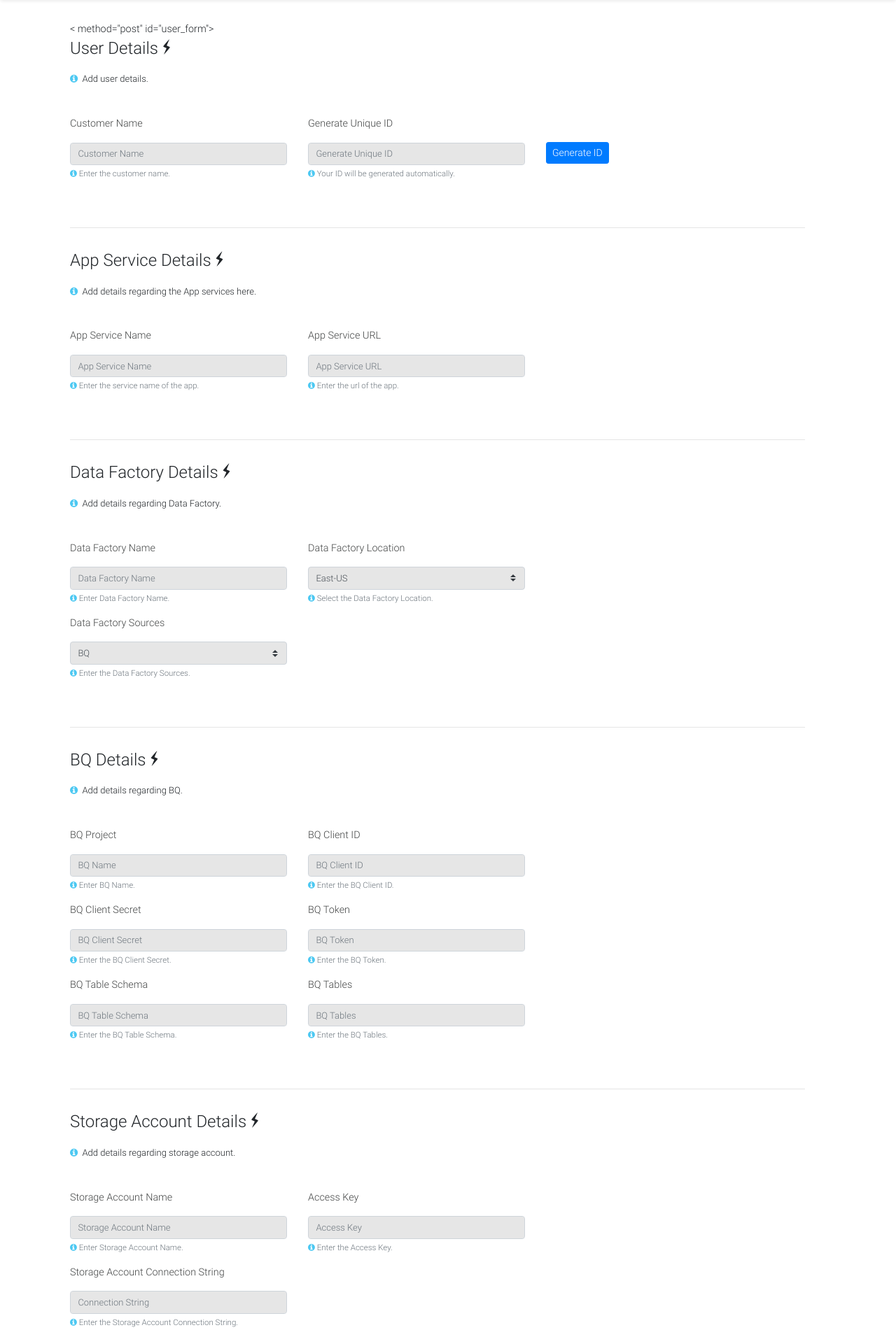
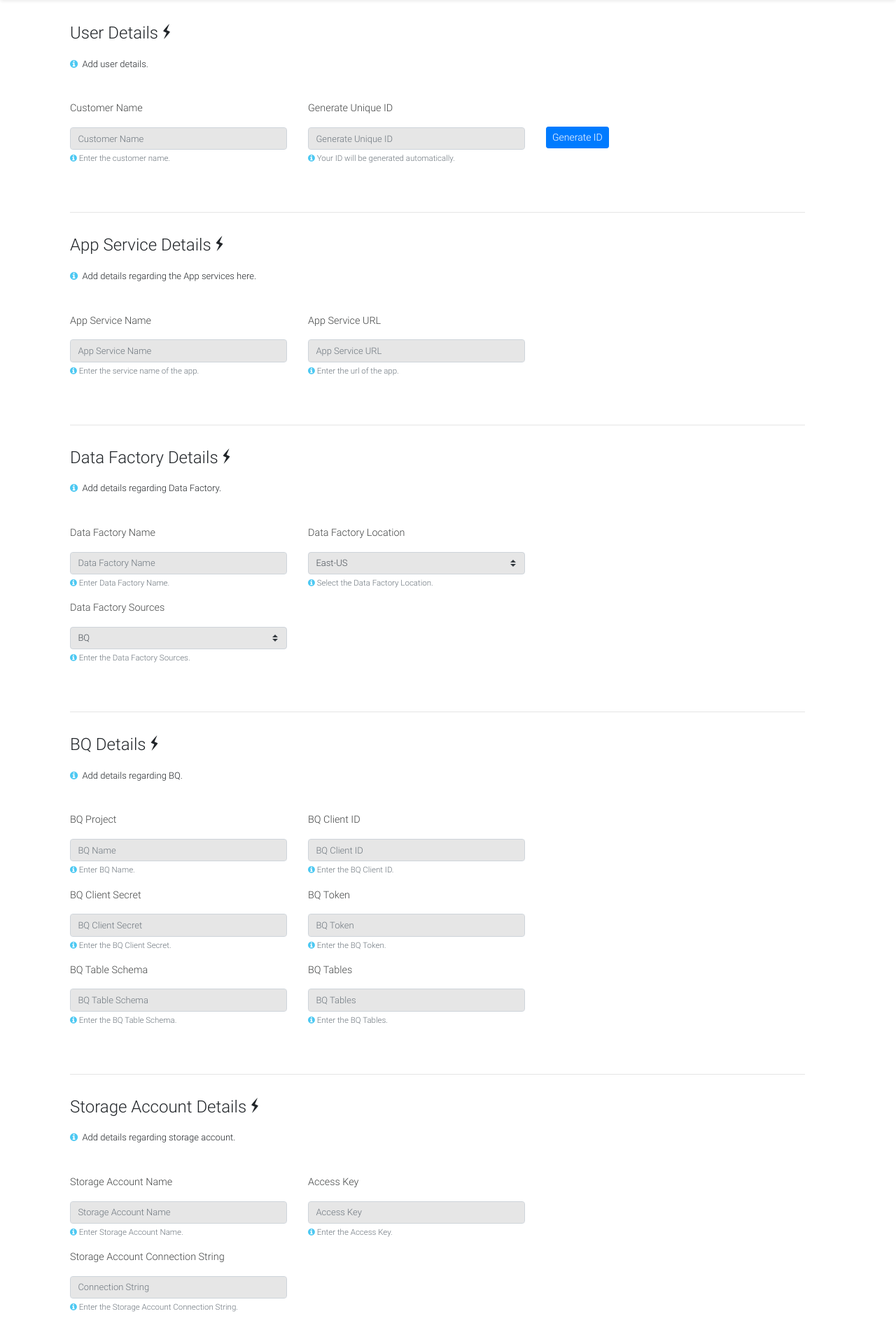
Before and after one commit to Prateekagarwal9/supplychain_app_ui, a Django app: page / in a window 1280 px wide. Shown: the part 69-1970 px from the top of the page at 70% size. Run offline with Django 3.2, Linux system fonts and the light colour scheme; some libraries are stand-ins or nearby versions.

Commit message:
form add

```diff
--- a/azure_blob_app/templates/index.html
+++ b/azure_blob_app/templates/index.html
@@ -39,7 +39,7 @@
     <div class="container">
         <div class="row">
             <div class="col-md-12">
-                < method="post" id="user_form">
+                <form method="post" id="user_form">
                     {% csrf_token %}
                     <!-- User Details -->
                     <div class="row">
```
Also changed, not shown: 1 other file.
